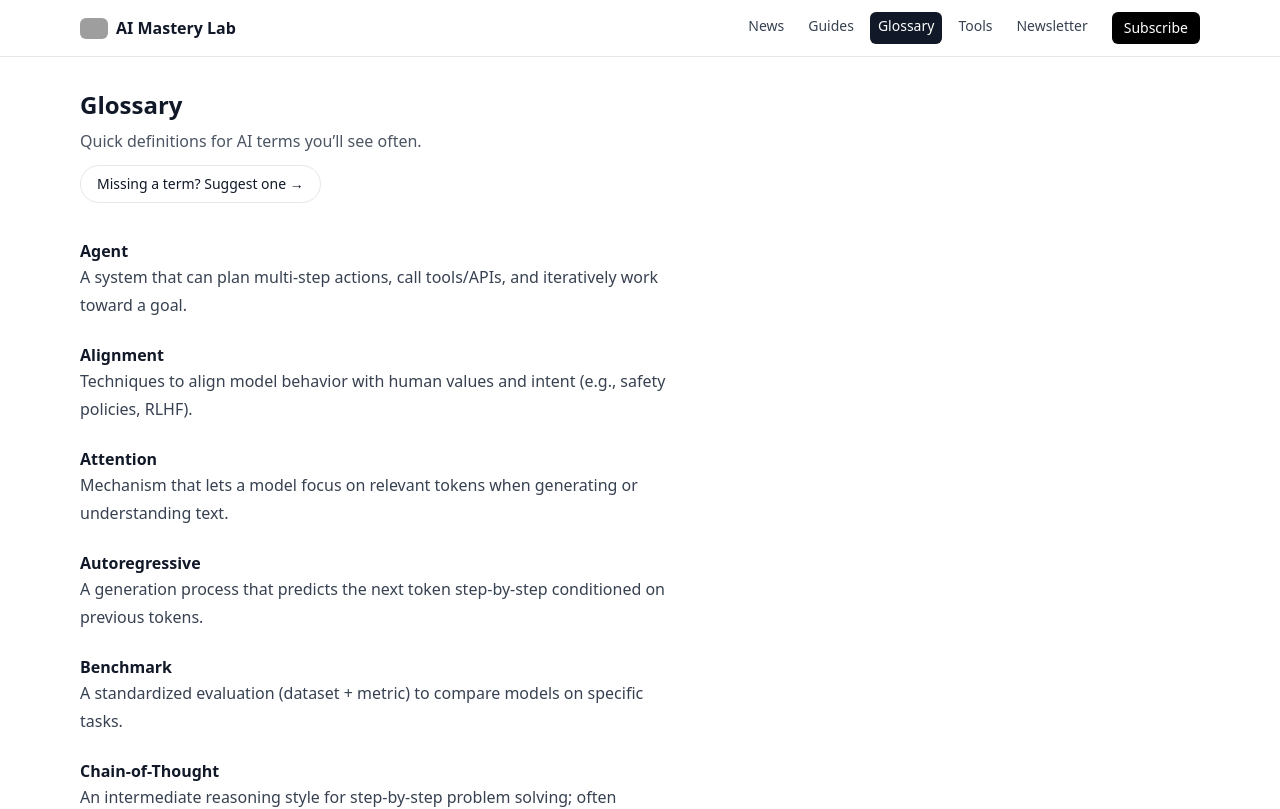
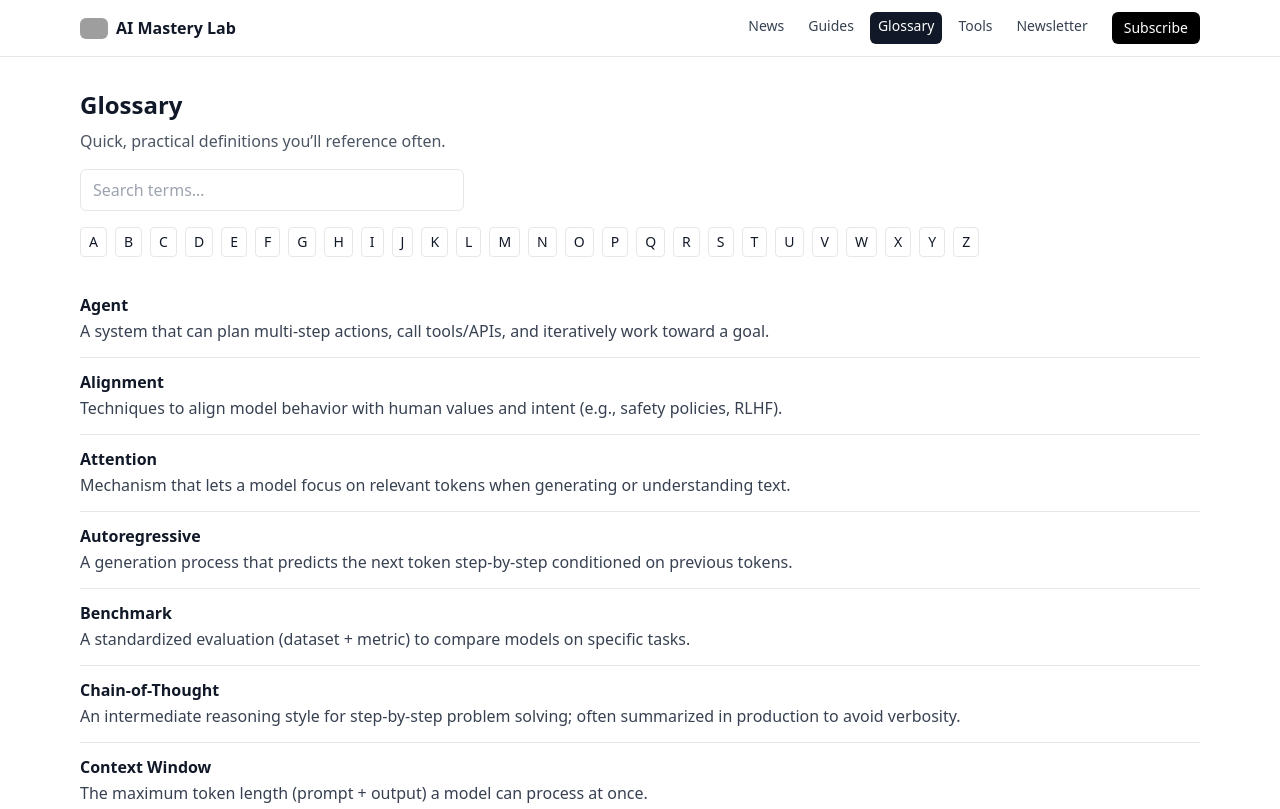
Before and after one commit to Jatin2349/ai-news-site, a Next.js app: page /glossary in a window 1280 px wide. Shown: the top 809 px of the page. Built offline with nearby package versions, Linux system fonts and the light colour scheme; grey boxes are pictures that could not be loaded.

Commit message:
Update page.tsx

```diff
--- a/app/glossary/page.tsx
+++ b/app/glossary/page.tsx
@@ -1,55 +1,83 @@
-import type { Metadata } from 'next'
+'use client'
+
+import { useMemo, useRef } from 'react'
+import { useState } from 'react'
 import glossary from '../../data/glossary.json'
-import Link from 'next/link'
 import ReactMarkdown from 'react-markdown'
 
+type Term = { term: string; definition_md: string }
 
-export const metadata: Metadata = {
-  title: 'Glossary',
-  description: 'A–Z of core AI terms: concise definitions you can skim fast.',
-}
-
-type Term = {
-  term: string
-  definition_md: string
-}
+const LETTERS = 'ABCDEFGHIJKLMNOPQRSTUVWXYZ'.split('')
 
 export default function GlossaryPage() {
-  const items = [...(glossary as Term[])].sort((a, b) =>
-    a.term.localeCompare(b.term, 'en', { sensitivity: 'base' })
-  )
+  const [q, setQ] = useState('')
+  const items = useMemo(() => {
+    const base = [...(glossary as Term[])].sort((a, b) =>
+      a.term.localeCompare(b.term, 'en', { sensitivity: 'base' })
+    )
+    if (!q.trim()) return base
+    const needle = q.trim().toLowerCase()
+    return base.filter(t => (t.term + ' ' + t.definition_md).toLowerCase().includes(needle))
+  }, [q])
+
+  // jump anchors
+  const anchors = useRef<Record<string, HTMLDivElement | null>>({})
 
   return (
-    <section className="max-w-3xl">
+    <div>
       <h1 className="text-2xl font-semibold mb-2">Glossary</h1>
-      <p className="text-gray-600 mb-3">
-        Quick definitions for AI terms you’ll see often.
-      </p>
+      <p className="text-gray-600 mb-4">Quick, practical definitions you’ll reference often.</p>
 
-      {/* HIER den CTA einfügen – im JSX, nicht oben bei der Sortierung */}
-      <div className="mb-6">
-        <Link
-          href="/glossary/suggest"
-          className="inline-flex items-center gap-2 rounded-full border px-4 py-2 text-sm hover:bg-gray-50"
-        >
-          Missing a term? Suggest one →
-        </Link>
+      {/* Search */}
+      <div className="mb-4">
+        <input
+          value={q}
+          onChange={e => setQ(e.target.value)}
+          placeholder="Search terms…"
+          className="w-full md:w-96 border rounded-md px-3 py-2"
+        />
       </div>
 
-      <dl>
-        {items.map(t => (
-          <div key={t.term} className="py-3">
-            <dt className="font-semibold">{t.term}</dt>
-            <dd className="prose">
-              {/* Wenn du definition_md nutzt: */}
-              <ReactMarkdown>{t.definition_md}</ReactMarkdown>
-              {/* Falls du ein plain-text Feld „definition“ hast, nimm stattdessen:
-              <p>{t.definition}</p>
-              */}
-            </dd>
-          </div>
+      {/* A–Z jump bar */}
+      <div className="flex flex-wrap gap-2 text-sm mb-6">
+        {LETTERS.map(L => (
+          <button
+            key={L}
+            className="px-2 py-1 rounded border hover:bg-gray-50"
+            onClick={() => {
+              const el = anchors.current[L]
+              if (el) el.scrollIntoView({ behavior: 'smooth', block: 'start' })
+            }}
+          >
+            {L}
+          </button>
         ))}
+      </div>
+
+      {/* List */}
+      <dl className="divide-y">
+        {items.map((t) => {
+          const first = t.term[0]?.toUpperCase() ?? '#'
+          return (
+            <div
+              key={t.term}
+              ref={(el) => {
+                if (!anchors.current[first]) anchors.current[first] = el
+              }}
+              className="py-3"
+            >
+              <dt className="font-semibold">{t.term}</dt>
+              <dd className="prose max-w-none">
+                <ReactMarkdown>{t.definition_md}</ReactMarkdown>
+              </dd>
+            </div>
+          )
+        })}
       </dl>
-    </section>
+
+      {items.length === 0 && (
+        <p className="mt-6 text-sm text-gray-500">No matches. Try a different keyword.</p>
+      )}
+    </div>
   )
 }
```
